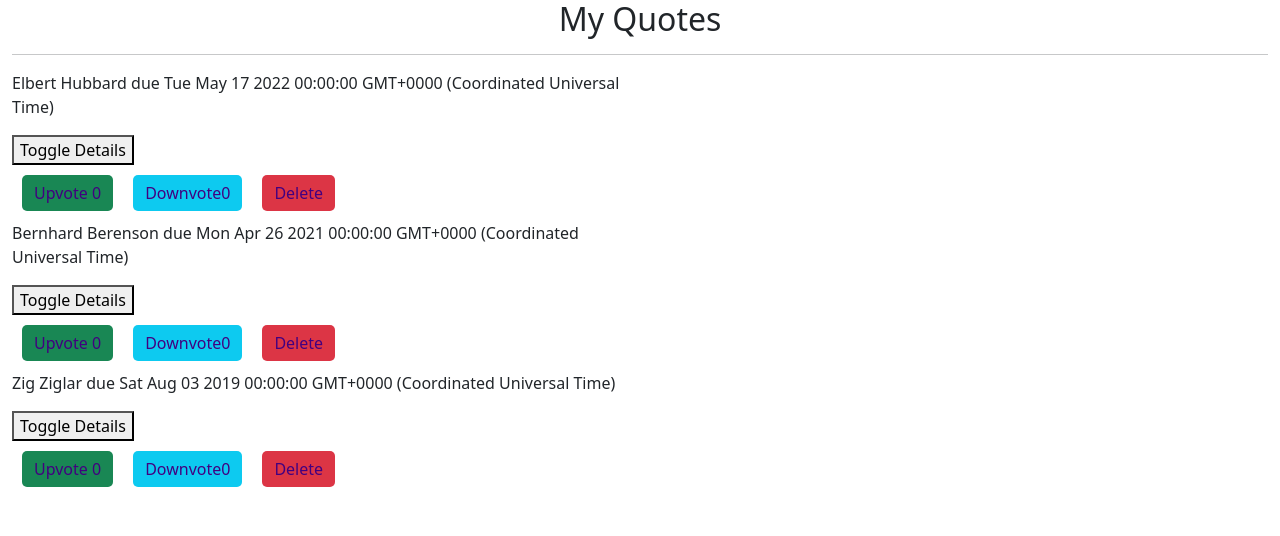
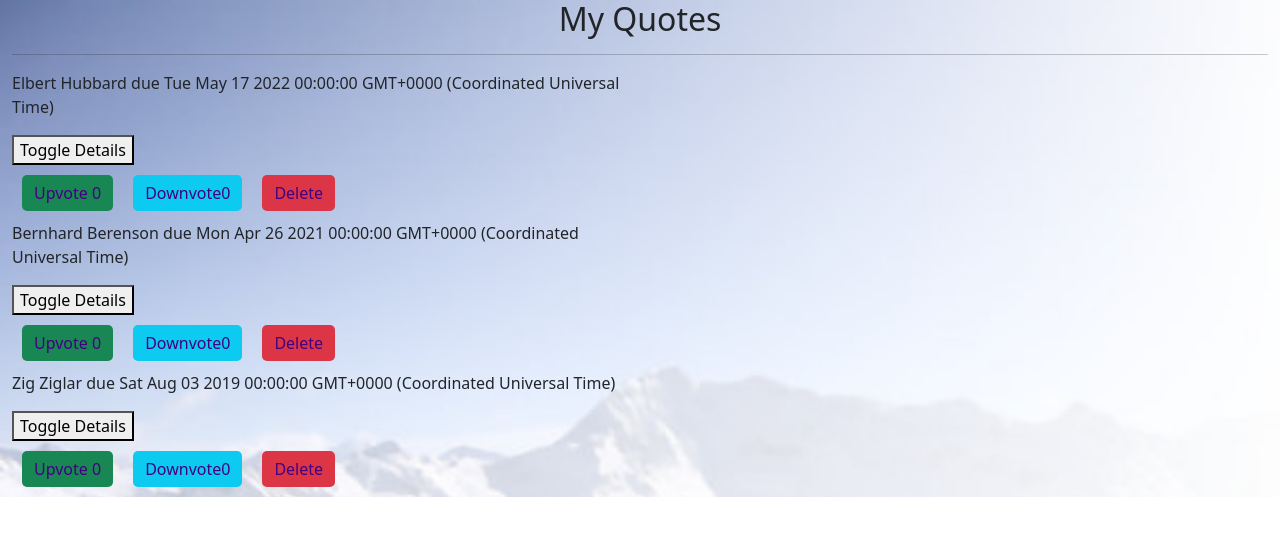
Before and after one commit to Mel-001/Quotes, an Angular app: page / in a window 1280 px wide. Shown: the top 536 px of the page. Built offline with nearby package versions, Linux system fonts and the light colour scheme.

Commit message:
added background image to the application

```diff
--- a/src/app/quote/quote.component.css
+++ b/src/app/quote/quote.component.css
@@ -6,7 +6,7 @@
     margin: 10px;
 }
 
-/* .container-fluid{
+.container-fluid{
     background-image: url("src/assets/background-angular.jpg");
     background-size: cover;
-} */
+}
```
